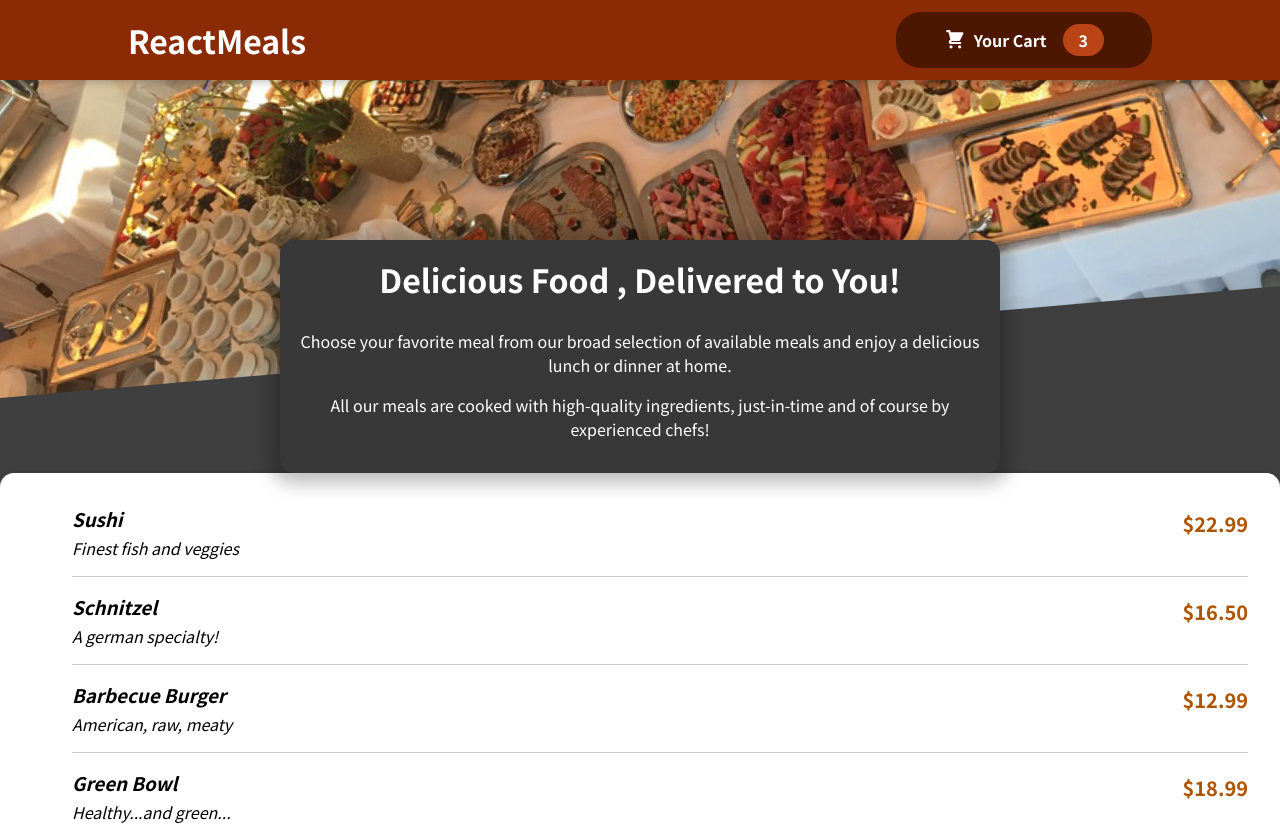
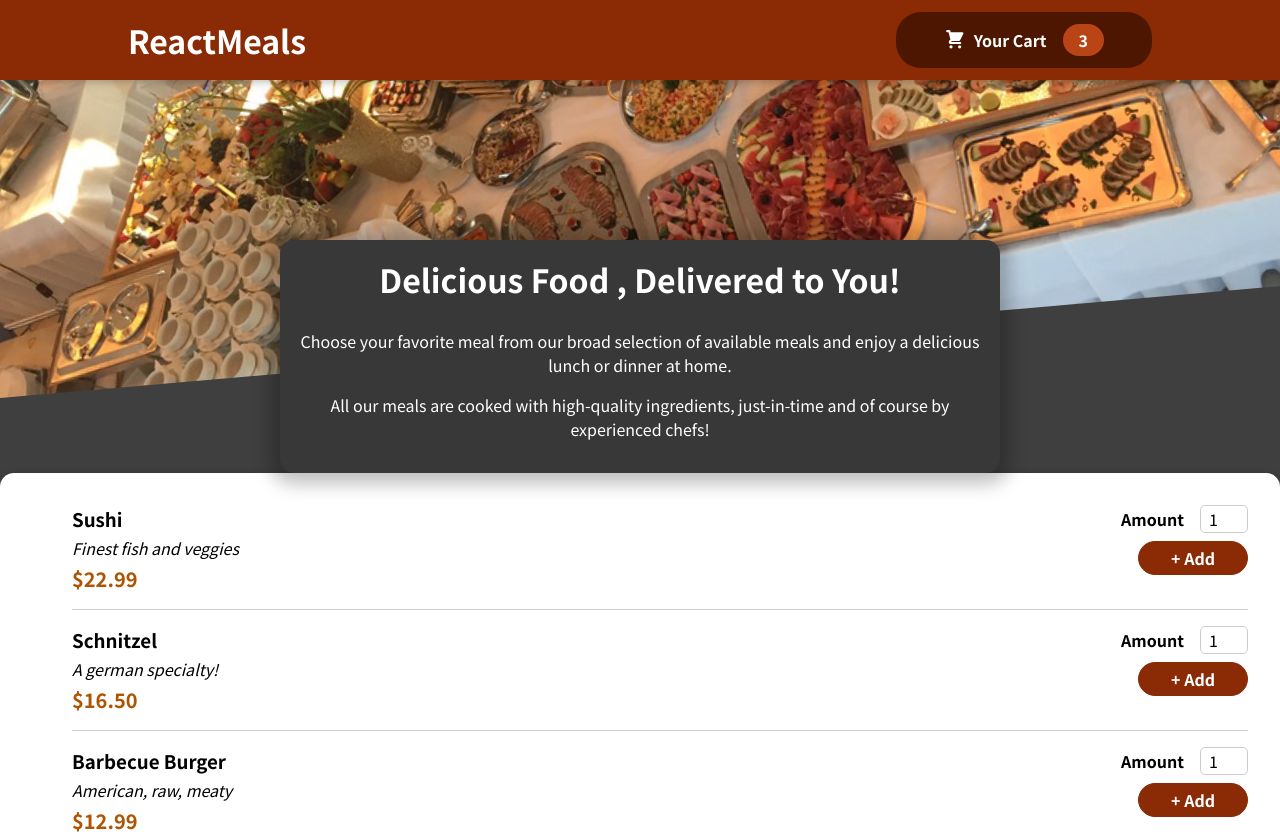
Before and after one commit to PREM-KUMAR-D/meals-app, a React (Create React App) app: page / in a window 1280 px wide. Shown: the top 834 px of the page. Built offline with nearby package versions, Linux system fonts and the light colour scheme.

Commit message:
Added  form meal item

```diff
--- a/src/components/Meals/MealItem/MealItem.js
+++ b/src/components/Meals/MealItem/MealItem.js
@@ -1,23 +1,22 @@
 import React from "react";
 import classes from "./MealItem.module.css";
+import MealItemForm from "./MealItemForm";
 
-const MealItem = (props)=>{
+const MealItem = (props) => {
 
     const price = `$${props.price.toFixed(2)}`;
 
 
     return (
-        <li  className={classes.meal}>
+        <li className={classes.meal}>
 
-            <div className={classes.description}>
-                <h3>
-                    {props.title}
-                </h3>
-                {props.description}
+            <div>
+                <h3>{props.title}</h3>
+                <div className={classes.description}>{props.description}</div>
+                <div className={classes.price}>{price}</div>
             </div>
-
-            <div className={classes.price}>
-                {price}
+            <div>
+                <MealItemForm id={props.id} />
             </div>
         </li>
 
--- a/src/components/Meals/MealItem/MealItemForm.js
+++ b/src/components/Meals/MealItem/MealItemForm.js
@@ -1,7 +1,25 @@
 import React from "react";
+import classes from "./MealItemForm.module.css";
+import Input from "../../UI/Input";
 
-const MealItemForm = ()=>{
+const MealItemForm = (props)=>{
 
+    return (
+        <form className={classes.form}>
+            <Input
+                label='Amount'
+                input={{
+                    id: 'amount_' + props.id,
+                    type: 'number',
+                    min: '1',
+                    max: '5',
+                    step: '1',
+                    defaultValue: '1',
+                  }}
+            />
+            <button>+ Add</button>
+        </form>
+    )
 }
 
 export default MealItemForm;
--- /dev/null
+++ b/src/components/Meals/MealItem/MealItemForm.module.css
@@ -0,0 +1,20 @@
+.form {
+    text-align: right;
+  }
+
+  .form button {
+    font: inherit;
+    cursor: pointer;
+    background-color: #8a2b06;
+    border: 1px solid #8a2b06;
+    color: white;
+    padding: 0.25rem 2rem;
+    border-radius: 20px;
+    font-weight: bold;
+  }
+
+  .form button:hover,
+  .form button:active {
+    background-color: #641e03;
+    border-color: #641e03;
+  }
--- /dev/null
+++ b/src/components/UI/Input.js
@@ -0,0 +1,14 @@
+import React from "react";
+import classes from "./Input.module.css";
+
+const Input = (props) => {
+    return (
+
+        <div className={classes.input}>
+            <label htmlFor={props.input.id}>{props.label}</label>
+            <input {...props.input} />
+        </div>
+    );
+}
+
+export default Input;
--- /dev/null
+++ b/src/components/UI/Input.module.css
@@ -0,0 +1,18 @@
+.input {
+    display: flex;
+    align-items: center;
+    margin-bottom: 0.5rem;
+  }
+
+  .input label {
+    font-weight: bold;
+    margin-right: 1rem;
+  }
+
+  .input input {
+    width: 3rem;
+    border-radius: 5px;
+    border: 1px solid #ccc;
+    font: inherit;
+    padding-left: 0.5rem;
+  }
```
